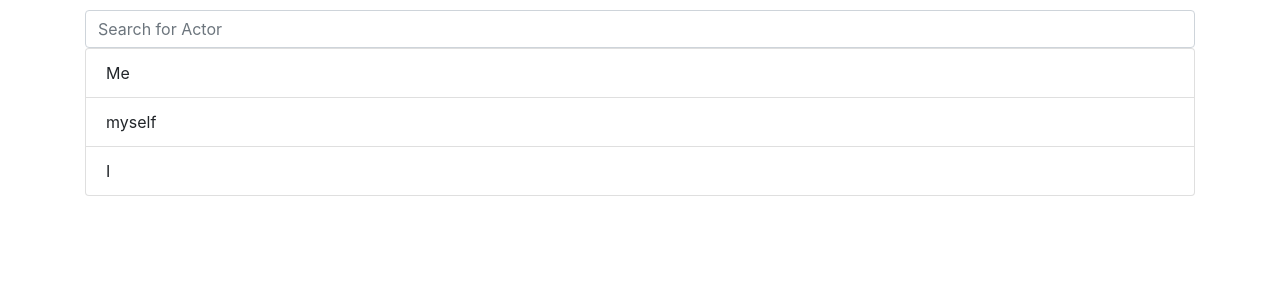
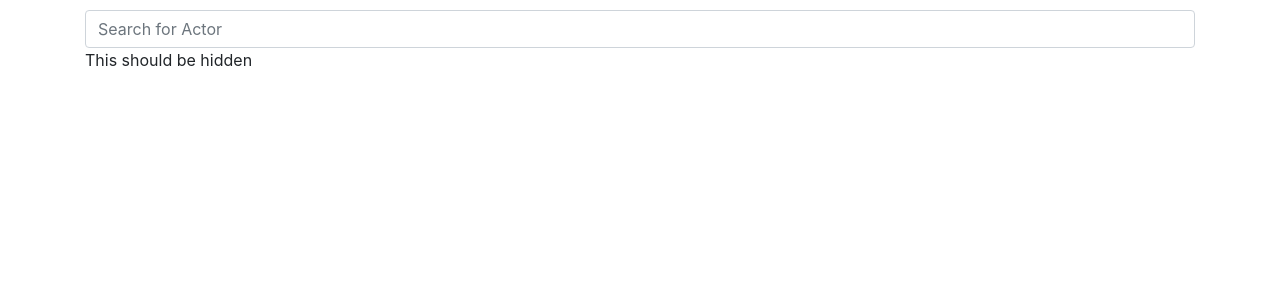
Before and after one commit to skarlinski/search-box-tmdb, a React (Create React App) app: page / in a window 1280 px wide. Shown: the top 300 px of the page. Built offline with nearby package versions, Linux system fonts and the light colour scheme.

Commit message:
Implemented search on every keystroke

```diff
--- a/src/components/ActorsPage.js
+++ b/src/components/ActorsPage.js
@@ -1,13 +1,45 @@
 import React from 'react'; // Every file that uses React.Component needs to import this
 import LiveSearchBox from './LiveSearchBox';
 import './ActorsPage.css'
+// Renders the whole page with the search box and gallery
+// state
+//
+class ActorsPage extends React.Component{
+    constructor(props){
+        super(props);
+        this.state = {
+            results: []
+        }
+        this.staticActorsJson = ['Agam Rodberg', 'Johnny Depp', 'David Blaine']; // later we will bring from TMDB
 
-class ActorsPage extends React.Component{
+    }
+    searchActors = (searchText) => {
+        if( ! searchText ) {
+            this.setState({
+                results: []
+            })
+            return;
+        }
+        // Array.filter -> An array method
+        // Takes a callback
+        // for each item in the array -> the callback is run with a different item
+        // if the callback returns true, the item stays
+        // if false it is not in the new array
+        // Returns a new filtered array, does not effect the original array
+        const searchResults = this.staticActorsJson.filter( (actor) => {
+            return actor.toLowerCase().includes(searchText.toLowerCase());
+        })
+        this.setState(
+            {results: searchResults}
+        )
+    }
     render(){
-        const resultArray = ['Me','myself','I']
         return (
             <div className="c-actors-page">
-                <LiveSearchBox placeholderText="Search for Actor" results={resultArray}/>
+                <LiveSearchBox
+                searchTextChanged={this.searchActors}
+                placeholderText="Search for Actor"
+                results={this.state.results} />
             </div>
         )
     }
--- a/src/components/LiveSearchBox.css
+++ b/src/components/LiveSearchBox.css
@@ -0,0 +1,8 @@
+.c-live-search-box{
+    position: relative;
+    z-index: 100;
+}
+.c-live-search-box .search-results{
+    position: absolute;
+    width:100%;
+}
--- a/src/components/LiveSearchBox.js
+++ b/src/components/LiveSearchBox.js
@@ -22,6 +22,13 @@ class LiveSearchBox extends React.Component{
             searchText: ''
         }
     }
+    handleInputChange = (event) => {
+        // this will get the value of the input, and will update the state
+        this.setState({
+            searchText: event.target.value
+        });
+        this.props.searchTextChanged(event.target.value);
+    }
     render(){
 
         // const placeholder = this.props.placeholder
@@ -34,10 +41,11 @@ class LiveSearchBox extends React.Component{
         })
         return (
             <div className="c-live-search-box">
-               <Form.Control type="search" placeholder={placeholderText} />
-                <ListGroup>
+               <Form.Control type="search" onChange={this.handleInputChange} placeholder={placeholderText} value={this.state.searchText}/>
+                <ListGroup className="search-results">
                     {resultsElements}
                 </ListGroup>
+                <p>This should be hidden</p>
             </div>
         )
     }
```
Also changed, not shown: 1 other file (tests, documents, lock files or other folders).
